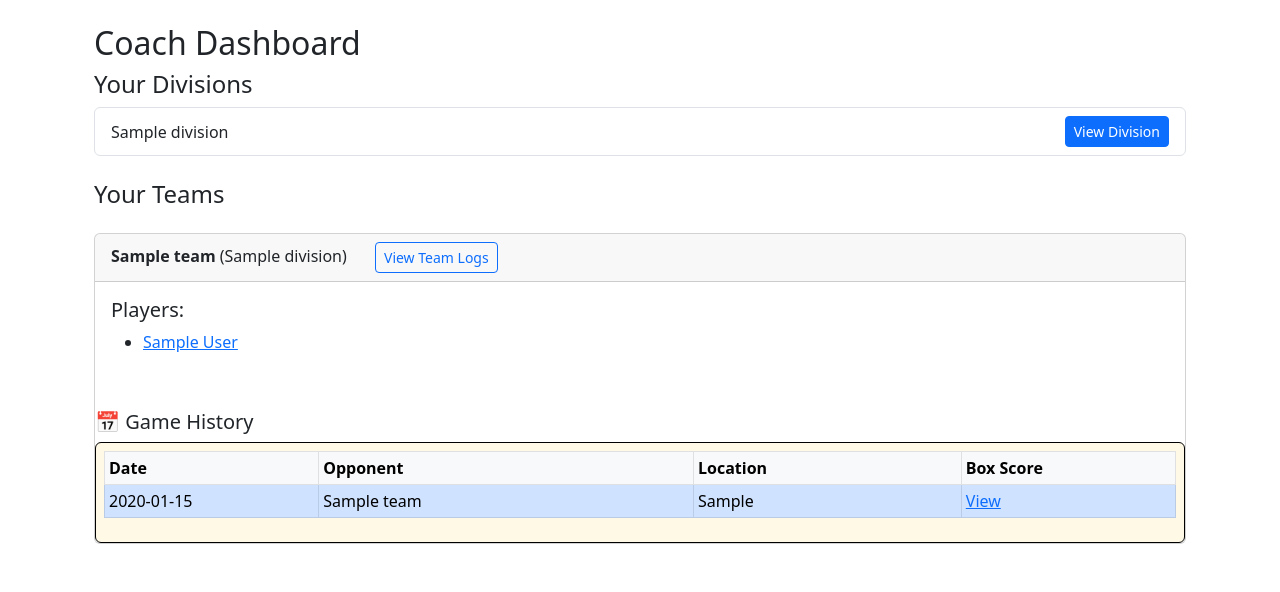
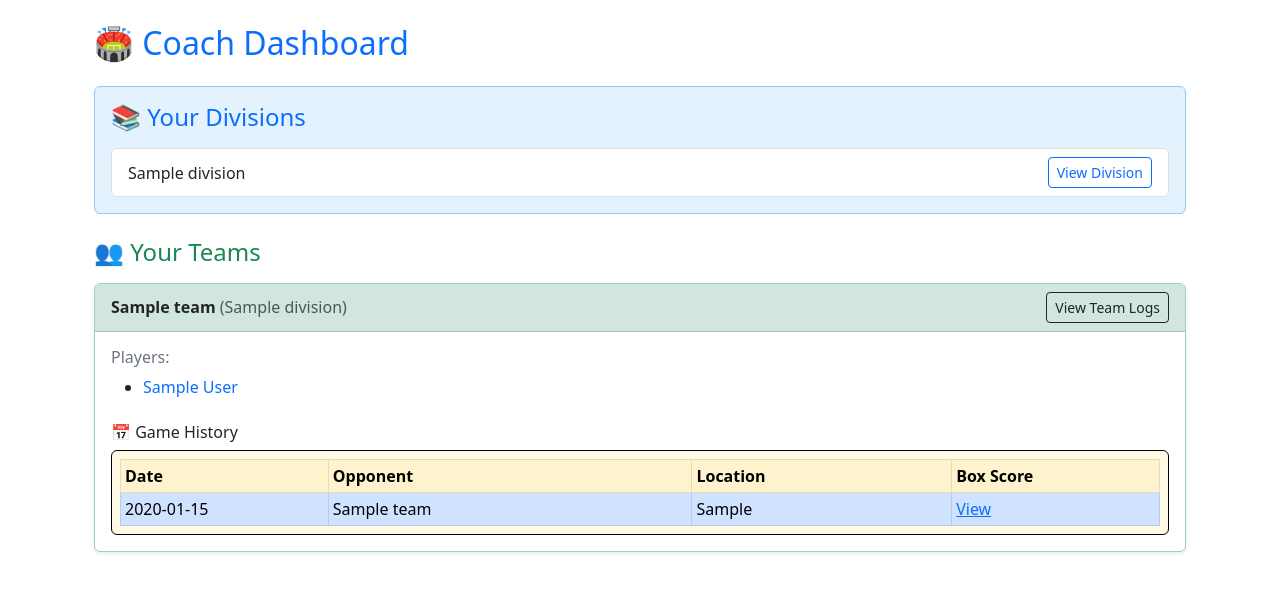
Before and after one commit to titancoder12/web3sportsdraft, a Django app: page /coach/dashboard/ in a window 1280 px wide. Shown: the part 56-648 px from the top of the page. Run offline with Django 3.2, Linux system fonts and the light colour scheme; a user stored in the database is signed in; tables that the repository leaves empty hold one stand-in row (values such as "Sample post").

Commit message:
color to coach_dashboard

```diff
--- a/league/templates/league/coach_dashboard.html
+++ b/league/templates/league/coach_dashboard.html
@@ -1,63 +1,54 @@
-<!-- prettier-ignore -->
-{% extends 'league/base.html' %} {% block content %}
+{% extends 'league/base.html' %}
 {% load league_tags %}
-<div class="container">
-  <h2>Coach Dashboard</h2>
+{% block content %}
+<div class="container mt-4">
+  <h2 class="mb-4 text-primary">🏟️ Coach Dashboard</h2>
 
   {% if divisions %}
-  <h4>Your Divisions</h4>
-  <ul class="list-group mb-4">
+    <div class="mb-4 p-3 rounded" style="background-color: #e3f2fd; border: 1px solid #90caf9;">
+      <h4 class="text-primary mb-3">📚 Your Divisions</h4>
+      <ul class="list-group">
         {% for division in divisions %}
-    <li
-      class="list-group-item d-flex justify-content-between align-items-center"
-    >
+          <li class="list-group-item d-flex justify-content-between align-items-center">
             <span>{{ division.name }}</span>
-      <a
-        href="{% url 'dashboard_with_division' division.id %}"
-        class="btn btn-sm btn-primary"
-        >View Division</a
-      >
+            <a href="{% url 'dashboard_with_division' division.id %}" class="btn btn-sm btn-outline-primary">
+              View Division
+            </a>
           </li>
         {% endfor %}
       </ul>
+    </div>
   {% endif %}
-  <!-- prettier-ignore -->
+
   {% if teams %}
-  <h4>Your Teams</h4>
+    <h4 class="mb-3 text-success">👥 Your Teams</h4>
     {% for team in teams %}
-  <div class="card my-4">
-    <div class="card-header">
-      <strong>{{ team.name }}</strong> ({{ team.division.name }})
-      <a
-        href="{% url 'team_logs' team.id %}"
-        class="btn btn-sm btn-outline-primary ms-4"
-        >View Team Logs</a
-      >
+      <div class="card mb-4 shadow-sm border border-success-subtle">
+        <div class="card-header bg-success-subtle d-flex justify-content-between align-items-center">
+          <div>
+            <strong>{{ team.name }}</strong> <span class="text-muted">({{ team.division.name }})</span>
+          </div>
+          <a href="{% url 'team_logs' team.id %}" class="btn btn-sm btn-outline-dark">View Team Logs</a>
         </div>
 
         <div class="card-body">
-      <h5>Players:</h5>
-      <ul>
+          <h6 class="text-secondary">Players:</h6>
+          <ul class="mb-3">
             {% for player in team.players.all %}
               <li>
-          <a href="{% url 'coach_player_detail' player.id %}">
+                <a href="{% url 'coach_player_detail' player.id %}" class="text-decoration-none">
                   {{ player.first_name }} {{ player.last_name }}
                 </a>
               </li>
             {% endfor %}
           </ul>
-    </div>
 
-
-    <h5 class="mt-4">📅 Game History</h5>
-    <div
-      class="p-2 rounded"
-      style="background-color: #fff9e6; border: 1px solid #000"
-    >
+          <h6 class="mt-4 mb-2">📅 Game History</h6>
+          <div class="p-2 rounded" style="background-color: #fff9e6; border: 1px solid #000;">
             {% with games=games_by_team|get_item:team.id %}
               {% if games %}
-          <table class="table table-bordered table-sm table-hover bg-white align-middle">
-            <thead class="table-light">
+                <table class="table table-sm table-bordered table-hover align-middle bg-white mb-0">
+                  <thead class="table-warning">
                     <tr>
                       <th style="width: 20%;">Date</th>
                       <th style="width: 35%;">Opponent</th>
@@ -68,7 +59,6 @@
                   <tbody>
                     {% for game in games %}
                       {% if game.team_home == team %}
-                  {% comment %} Team is home {% endcomment %}
                         <tr class="table-primary">
                           <td>{{ game.date|date:"Y-m-d" }}</td>
                           <td>{{ game.team_away.name }}</td>
@@ -76,7 +66,6 @@
                           <td><a href="{% url 'box_score' game.id %}">View</a></td>
                         </tr>
                       {% else %}
-                  {% comment %} Team is away {% endcomment %}
                         <tr class="table-warning">
                           <td>{{ game.date|date:"Y-m-d" }}</td>
                           <td>{{ game.team_home.name }}</td>
@@ -88,16 +77,15 @@
                   </tbody>
                 </table>
               {% else %}
-          <p class="text-muted">No games recorded for this team.</p>
+                <p class="text-muted mb-0">No games recorded for this team.</p>
               {% endif %}
             {% endwith %}
           </div>
-
-
-
         </div>
-  {% endfor %} {% else %}
-  <p>You are not assigned to any teams yet.</p>
+      </div>
+    {% endfor %}
+  {% else %}
+    <p class="text-muted">You are not assigned to any teams yet.</p>
   {% endif %}
 </div>
 {% endblock %}
```
Lines whose indentation alone changed are shown as unchanged.
